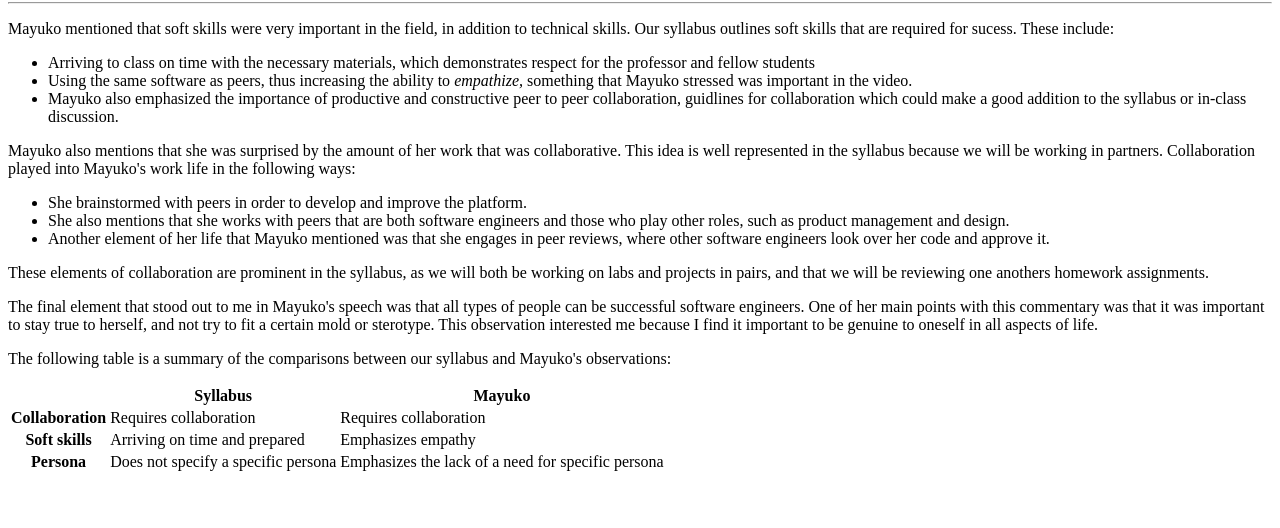
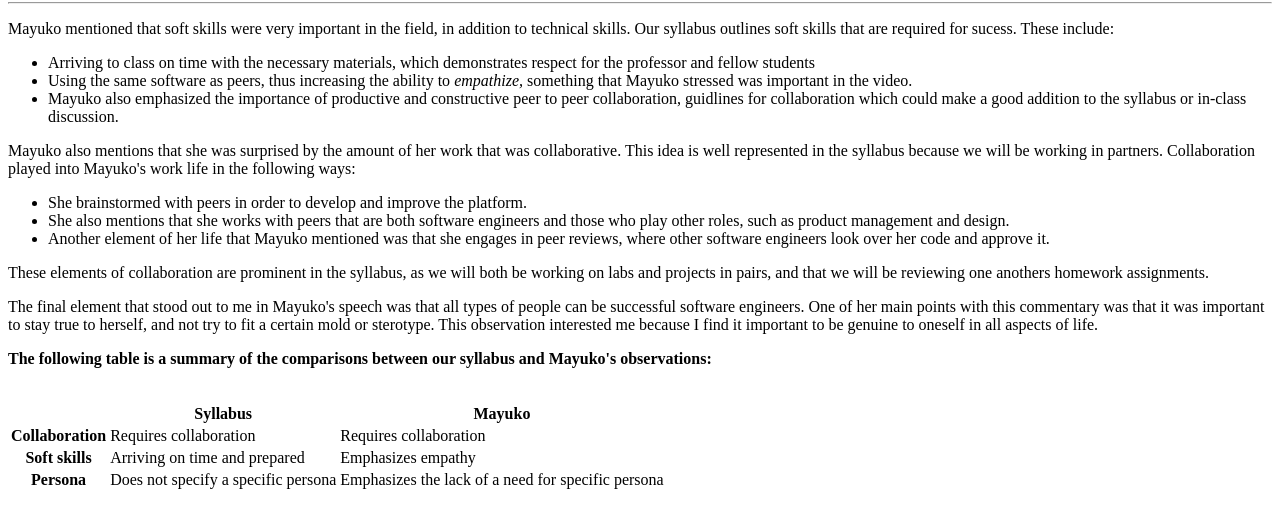
Before and after one commit to Abby-Wheelis/software-engineer, a plain HTML site: page index.html in a window 1280 px wide. Shown: the part 64-592 px from the top of the page. Drawn offline with Linux system fonts and the light colour scheme.

Commit message:
bolded the intro to the table and added in a break

```diff
--- a/index.html
+++ b/index.html
@@ -26,8 +26,9 @@ Mayuko mentioned that soft skills were very important in the field, in addition
     This observation interested me because I find it important to be genuine to oneself in all aspects of life.
   </p>
   <p>
-    The following table is a summary of the comparisons between our syllabus and Mayuko's observations:
+    <b> The following table is a summary of the comparisons between our syllabus and Mayuko's observations: </b>
   </p>
+  <br />
   <table>
     <tr>
       <td></td>
```
